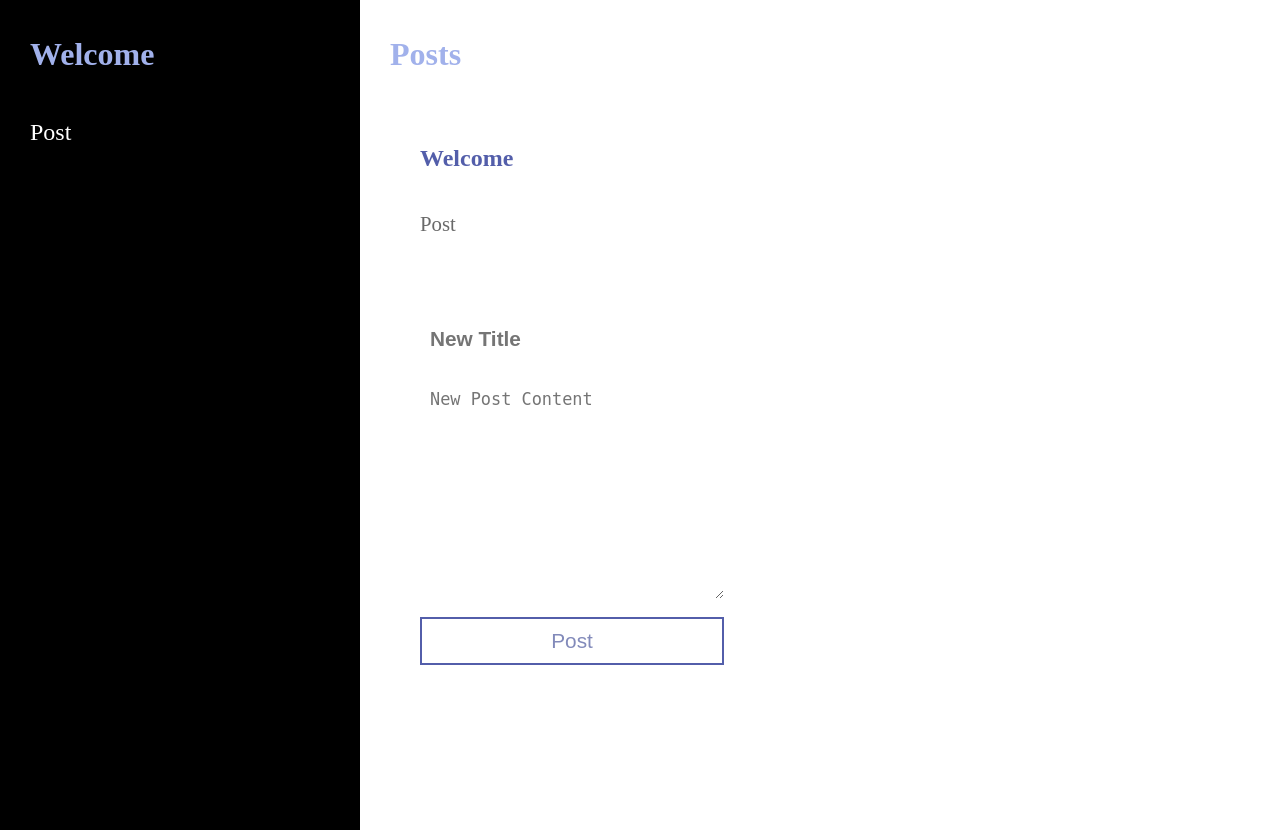
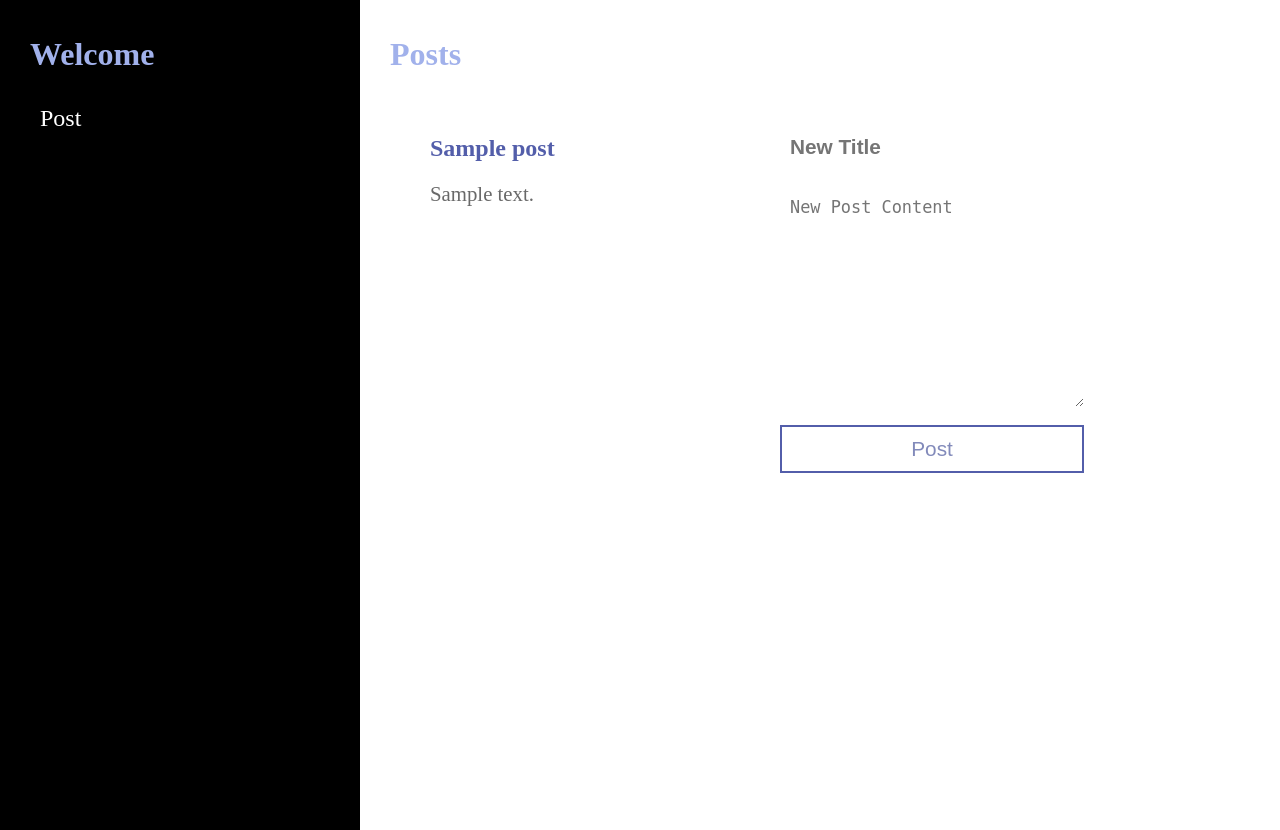
Before and after one commit to melanieChan/flask-blog, a Flask app: template templates/index.html in a window 1280 px wide. Run offline with Flask 2, Linux system fonts and the light colour scheme; the template is opened without the code that fills it: most values are stand-ins (such as "Sample title", 1, 10 or a date in 2020).

Commit message:
retrieved and displayed all posts data
- retrieved posts data from database and passes it to template to be rendered
- fixed sidebar so it wouldn't be scrolled away
- looped through posts to render them with the same format

```diff
--- a/app.py
+++ b/app.py
@@ -7,7 +7,8 @@ app.config['SECRET_KEY'] = 'secret_key'
 
 @app.route('/')
 def index():
-    return render_template('index.html')
+    posts = get_posts()
+    return render_template('index.html', posts=posts)
 
 # every post has its own link, made using its unique post_id
 @app.route('/<int:post_id>')
@@ -31,6 +32,17 @@ def get_post(post_id):
         abort(404)
     return post
 
+# retrieve all posts from db
+def get_posts():
+    connection = get_db_connection()
+    posts = connection.execute('SELECT * FROM posts').fetchall()
+    connection.close()
+    print(posts)
+
+    if posts is None:
+        return []
+    return posts
+
 # gets user's inputs for a new post and saves it as an entry in the posts table
 @app.route('/', methods=('GET', 'POST'))
 def write_post():
--- a/static/css/style.css
+++ b/static/css/style.css
@@ -18,6 +18,11 @@ h1 {
 
 h2 {
   color: #535EAA;
+  margin: 10px;
+}
+
+.stay { /* prevents div from moving while scrolling */
+  position: fixed;
 }
 
 #header {
@@ -26,8 +31,9 @@ h2 {
   padding-left: 30px;
   padding-right: 30px;
 
-    width: 300px;
-    min-height: 100%;
+  min-width: 300px;
+  height: 100%;
+  /* min-height: 100vh; */
 
   display: flex;
   flex-direction: column;
@@ -44,6 +50,8 @@ h2 {
 }
 
 .cards-container {
+  display: flex;
+  flex-wrap: wrap;
 }
 
 .card {
@@ -100,6 +108,19 @@ button:hover {
 
 p {
   font-size: 1.3em;
+  margin: 10px;
+}
+
+a {
+  text-decoration: none;
+  font-size: 1.5em;
+  font-weight: bold;
+  color: #535EAA;
+  margin: 10px;
+}
+
+a:hover, a:active {
+  color: #A1B1EB;
 }
 
 .invalid-input-message {
--- a/templates/base.html
+++ b/templates/base.html
@@ -7,9 +7,12 @@
   </head>
   <body>
     <!-- can be reused for any page in app; includes sidebar and app's styling theme -->
-    <div id="header">
+    <div id="header" class="stay">
       <h1>Welcome</h1>
       <p class="header-link">Post</p>
+    </div>
+    <!-- empty div to push content-container towards the right, so it wouldn't overlap with fixed sidebar -->
+    <div id="header">
     </div>
 
     <div class="content-container">
--- a/templates/index.html
+++ b/templates/index.html
@@ -3,12 +3,14 @@
 {% block title %} Flask Blog {% endblock %}
 
 {% block content %}
+  <h1>Posts</h1>
   <div class="cards-container">
-    <h1>Posts</h1>
-    <div class="card">
-      <h2>Welcome</h2>
-      <p>Post</p>
-    </div>
+    {% for post in posts %}
+      <div class="card">
+        <a class="post-title-link" href="{{ url_for('post', post_id=post['id']) }}">{{ post['title'] }}</a>
+        <p>{{ post['content'] }}</p>
+      </div>
+    {% endfor %}
 
     <!-- input form for creating a new post -->
     <form class="card" method="post">
```
Lines whose indentation alone changed are shown as unchanged.
